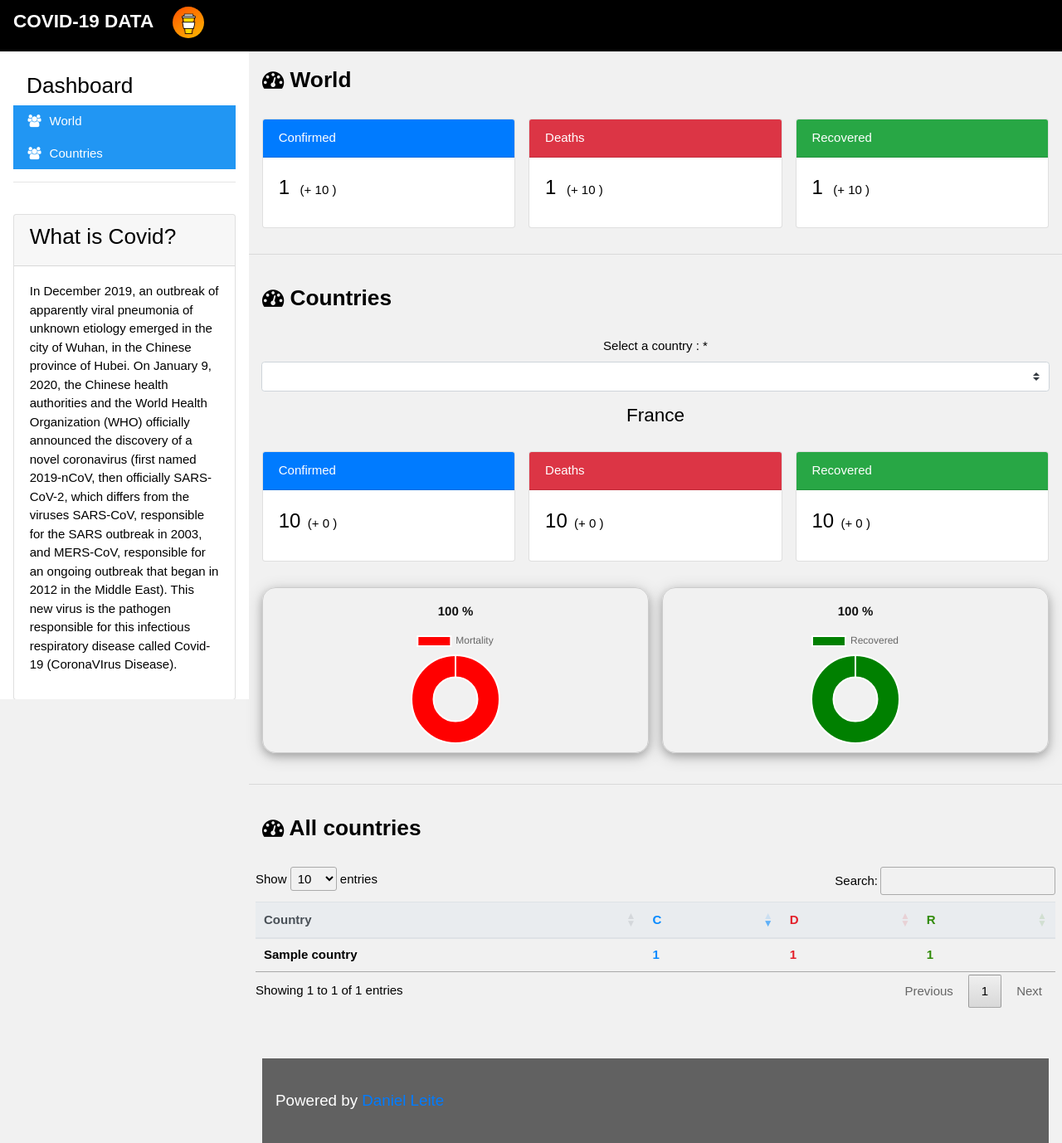
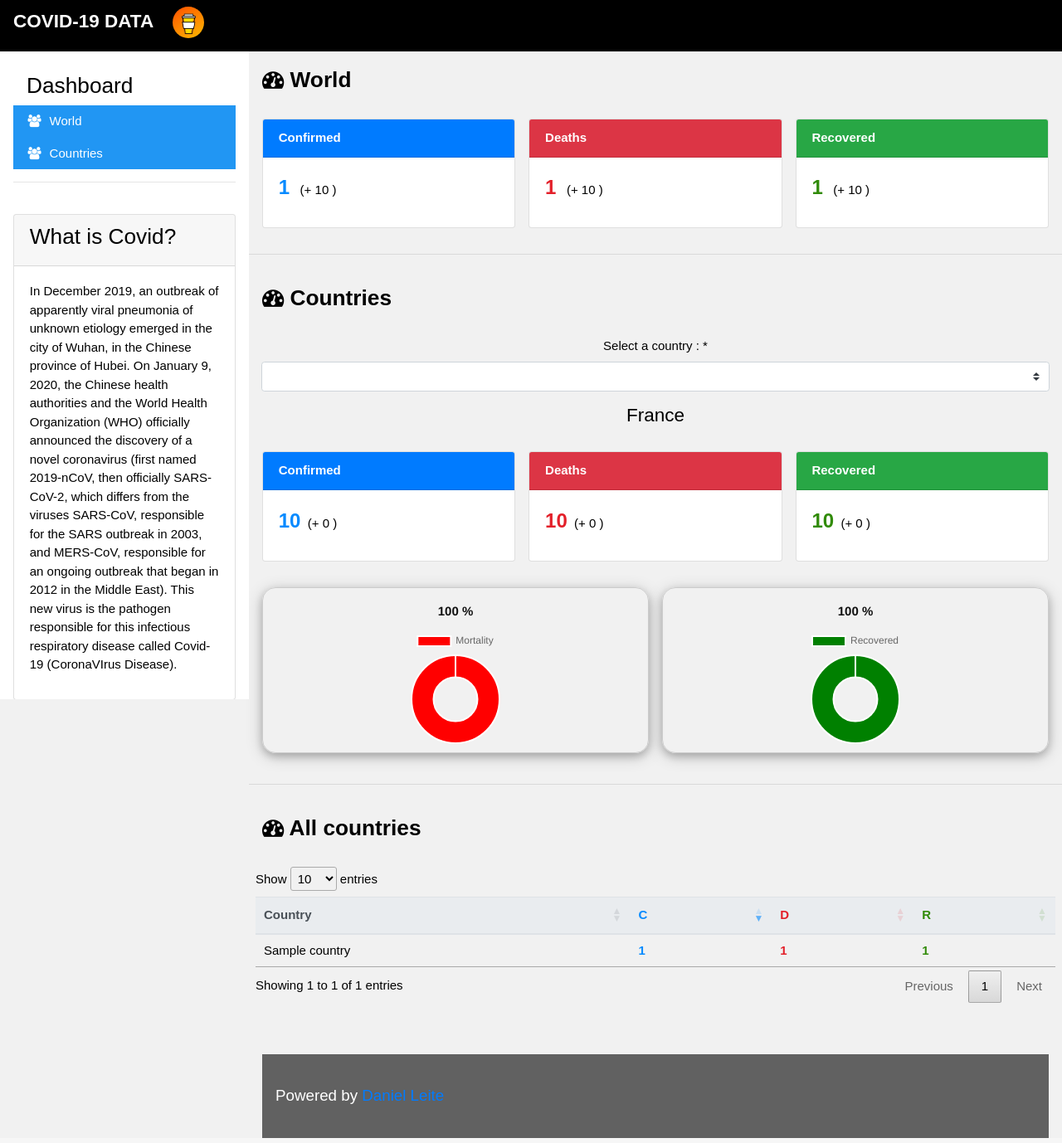
Before and after one commit to dani75i/CovidData, a Django app: page / in a window 1280 px wide. Shown: the whole page at 83% size. Run offline with Django 3.2, Linux system fonts and the light colour scheme; a database or web service that is not in the repository returns one stand-in record (values such as "Sample title"); data that the repository does not hold is empty; some libraries are stand-ins or nearby versions.

Commit message:
add styles for numbers

```diff
--- a/datas/controllers/Getdatas.py
+++ b/datas/controllers/Getdatas.py
@@ -97,7 +97,7 @@ def postman_get_all_countries():
 def postman_get_data_by_countries(country):
     url = "https://api.covid19api.com/total/country/" + country
     response = requests.get(url=url).json()[-1]
-    print(response)
+
 
     death_rate = (int(response["Deaths"]) / int(response["Confirmed"])) * 100
     death_rate = "%.2f" % death_rate
@@ -119,9 +119,13 @@ def postman_get_data_by_countries(country):
 def postman_get_world_datas():
     summary = []
     url = "https://api.covid19api.com/summary"
+    # response = requests.get(url=url)
+    # return response.status_code, response.reason
     response = requests.get(url=url).json()
 
     for country in response["Countries"]:
         summary.append(country)
 
     return response["Global"], summary
+
+print(postman_get_world_datas())
--- a/datas/templates/datas/dashboard.html
+++ b/datas/templates/datas/dashboard.html
@@ -143,10 +143,10 @@ html,body,h1,h2,h3,h4,h5 {font-family: "Raleway", sans-serif}
   <div class="w3-row-padding w3-margin-bottom">
     <div class="w3-third">
       <div class="card mb-3">
-        <div class="card-header text-white bg-primary">Confirmed</div>
+        <div class="card-header text-white bg-primary" style="font-weight:bold;">Confirmed</div>
         <div class="card-body" style="display: inline;">
           <p class="card-title">
-            <span style="font-size:24px;">{{ world_confirmed| intcomma }}</span>
+            <span style="font-size:24px; font-weight:bold; color:#058AFF;">{{ world_confirmed| intcomma }}</span>
           &nbsp;<span> (+ {{ world_new_confirmed| intcomma }} )</span>
           </p>
         </div>
@@ -154,10 +154,10 @@ html,body,h1,h2,h3,h4,h5 {font-family: "Raleway", sans-serif}
     </div>
     <div class="w3-third">
       <div class="card mb-3">
-        <div class="card-header text-white bg-danger">Deaths</div>
+        <div class="card-header text-white bg-danger" style="font-weight:bold;">Deaths</div>
         <div class="card-body">
           <p class="card-title">
-            <span style="font-size:24px;">{{ world_deaths| intcomma }}</span>
+            <span style="font-size:24px;font-weight:bold;  color:#E3202A;">{{ world_deaths| intcomma }}</span>
           &nbsp;<span> (+ {{ world_new_deaths| intcomma }} )</span>
           </p>
         </div>
@@ -165,10 +165,10 @@ html,body,h1,h2,h3,h4,h5 {font-family: "Raleway", sans-serif}
     </div>
     <div class="w3-third">
       <div class="card mb-3">
-        <div class="card-header text-white bg-success">Recovered</div>
+        <div class="card-header text-white bg-success" style="font-weight:bold;">Recovered</div>
         <div class="card-body">
           <p class="card-title">
-            <span style="font-size:24px;">{{ world_recovered| intcomma }}</span>
+            <span style="font-size:24px; font-weight:bold; color:#318B08;">{{ world_recovered| intcomma }}</span>
           &nbsp;<span> (+ {{ world_new_recovered| intcomma }} )</span>
           </p>
         </div>
@@ -198,10 +198,10 @@ html,body,h1,h2,h3,h4,h5 {font-family: "Raleway", sans-serif}
   <div class="w3-row-padding w3-margin-bottom">
     <div class="w3-third">
       <div class="card mb-3">
-        <div class="card-header text-white bg-primary">Confirmed</div>
+        <div class="card-header text-white bg-primary" style="font-weight:bold;">Confirmed</div>
         <div class="card-body" style="text-align:left">
           <p class="card-title">
-            <span id="confirmed" style="font-size:24px;">{{ france_confirmed| intcomma }}</span>
+            <span id="confirmed" style="font-size:24px; font-weight:bold; color:#058AFF;">{{ france_confirmed| intcomma }}</span>
           &nbsp;(+<span id="last_day_confirmed">  {{ france_last_day_confirmed| intcomma }} </span>)
           </p>
         </div>
@@ -209,10 +209,10 @@ html,body,h1,h2,h3,h4,h5 {font-family: "Raleway", sans-serif}
     </div>
     <div class="w3-third">
       <div class="card mb-3">
-        <div class="card-header text-white bg-danger">Deaths</div>
+        <div class="card-header text-white bg-danger" style="font-weight:bold;">Deaths</div>
         <div class="card-body">
           <p class="card-title">
-            <span id="deaths" style="font-size:24px;">{{ france_deaths| intcomma }}</span>
+            <span id="deaths" style="font-size:24px; font-weight:bold;  color:#E3202A;">{{ france_deaths| intcomma }}</span>
           &nbsp;(+<span id="last_day_deaths">  {{ france_last_day_deaths| intcomma }} </span>)
           </p>
         </div>
@@ -220,10 +220,10 @@ html,body,h1,h2,h3,h4,h5 {font-family: "Raleway", sans-serif}
     </div>
     <div class="w3-third">
       <div class="card mb-3">
-        <div class="card-header text-white bg-success">Recovered</div>
+        <div class="card-header text-white bg-success" style="font-weight:bold;">Recovered</div>
         <div class="card-body">
           <p class="card-title">
-            <span id="recovered" style="font-size:24px;">{{ france_recovered| intcomma }}</span>
+            <span id="recovered" style="font-size:24px; font-weight:bold; color:#318B08;">{{ france_recovered| intcomma }}</span>
           &nbsp;(+<span id="last_day_recovered">  {{ france_last_day_recovered| intcomma }} </span>)
           </p>
         </div>
@@ -266,7 +266,7 @@ html,body,h1,h2,h3,h4,h5 {font-family: "Raleway", sans-serif}
   <tbody>
   {% for athlete in summary %}
     <tr>
-      <th scope="row">{{ athlete.Country }}</th>
+      <td >{{ athlete.Country }}</td>
       <td style="color:#058AFF; font-weight:bold">{{ athlete.TotalConfirmed| intcomma }} </td>
       <td style="color:#E3202A; font-weight:bold">{{ athlete.TotalDeaths| intcomma }}</td>
       <td style="color:#318B08; font-weight:bold">{{ athlete.TotalRecovered| intcomma }}</td>
@@ -374,7 +374,8 @@ function w3_close() {
 }
 
     $('#example').DataTable({
-      "order": [[ 1, "desc" ]]
+      "order": [[ 1, "desc" ]],
+    "searching": false,
     });
 
     $('.dataTables_length').addClass('bs-select');
--- a/datas/urls.py
+++ b/datas/urls.py
@@ -4,6 +4,6 @@ from django.urls import path
 from datas import views
 
 urlpatterns = [
-    path('test', views.get_value_covid_by_country, name=''),
+    # path('test', views.get_value_covid_by_country, name=''),
     path('', views.get_value_covid_by_country_dashboard, name='test'),
 ]
```
